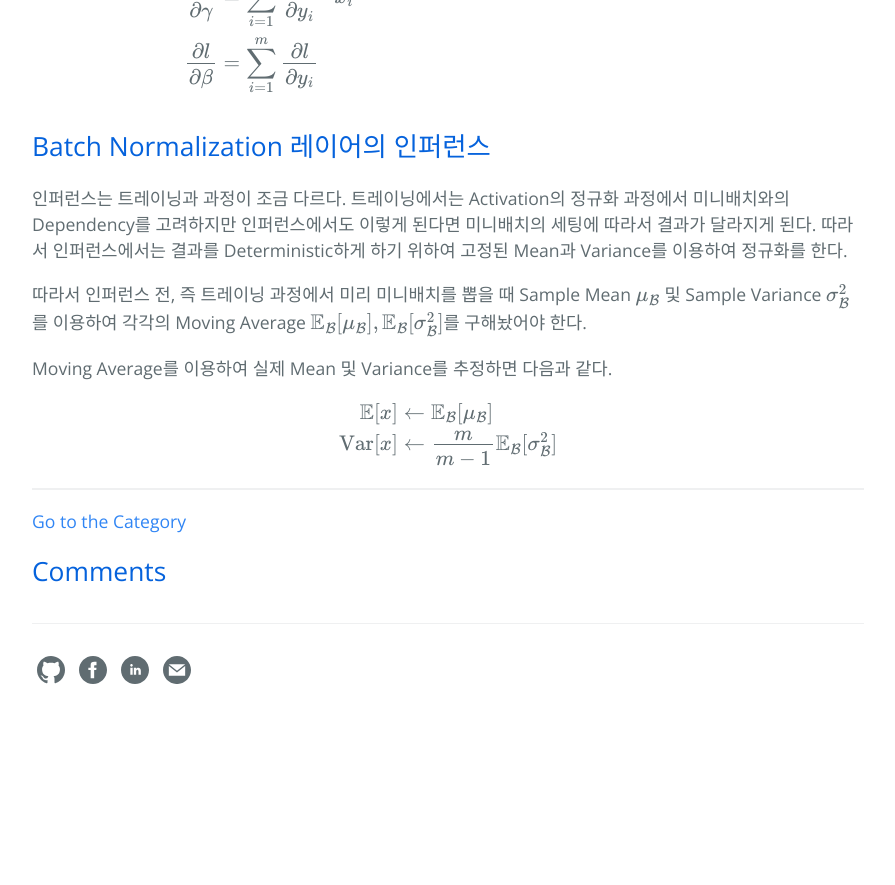
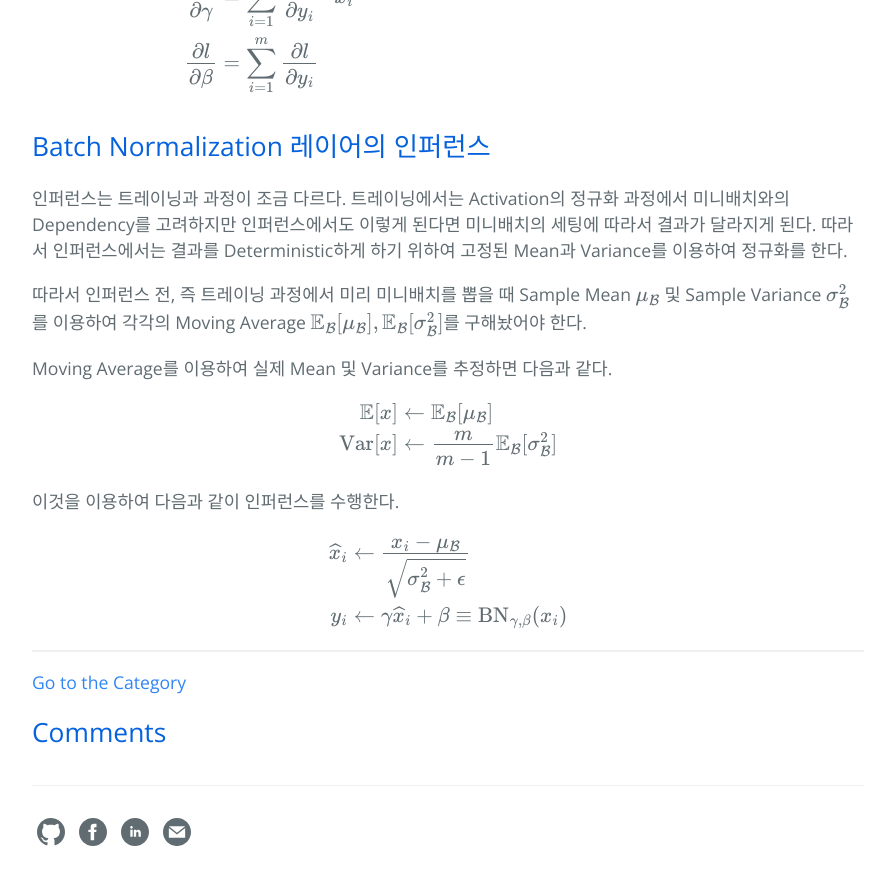
Before and after one commit to hcnoh/hcnoh.github.io, a Jekyll site: the page built from _posts/2018-11-27-batch-normalization.md, in a window 1280 px wide and 900 px high, scrolled down 6403 px. Shown: the top 885 px of the window, without its empty margins (192-1087 px from the left). Built offline with Jekyll 4.4.1, drawn with Linux system fonts in a browser that asks for light colours; formulas are drawn with MathJax 3; comment, search, counter and statistics services are not loaded; before the commit the page ends 7141 px from its top, so only the background shows below that.

Commit message:
Update 2018-11-27-batch-normalization.md

```diff
--- a/_posts/2018-11-27-batch-normalization.md
+++ b/_posts/2018-11-27-batch-normalization.md
@@ -192,3 +192,12 @@ $$
 \text{Var}[x] & \leftarrow \frac{m}{m-1} \mathbb{E}_{\mathcal{B}}[\sigma_{\mathcal{B}}^2]
 \end{align*}
 $$
+
+이것을 이용하여 다음과 같이 인퍼런스를 수행한다.
+
+$$
+\begin{align*}
+\widehat{x}_i & \leftarrow \frac{x_i - \mu_{\mathcal{B}}}{\sqrt{\sigma_{\mathcal{B}}^2 + \epsilon}} \\
+y_i & \leftarrow \gamma \widehat{x}_i + \beta \equiv \text{BN}_{\gamma, \beta}(x_i)
+\end{align*}
+$$
```
